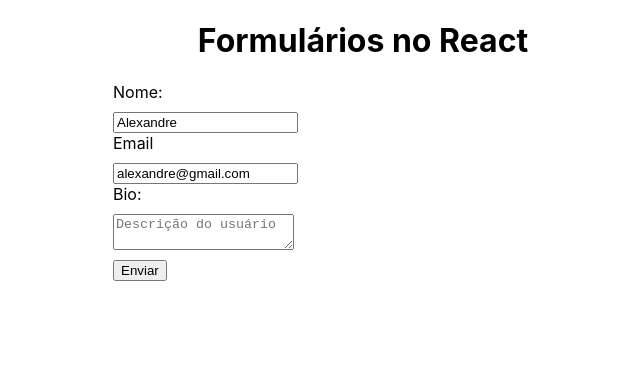
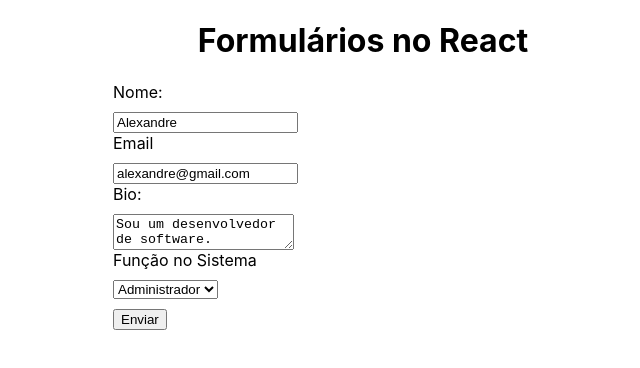
Before and after one commit to xanderifer1974/curso-react-do-zero-a-maestria-react-forms, a React (Create React App) app: page / in a window 1280 px wide. Shown: the top 368 px of the page, without its empty margins (277-917 px from the left). Built offline with nearby package versions, Linux system fonts and the light colour scheme.

Commit message:
Select no React

```diff
--- a/src/App.js
+++ b/src/App.js
@@ -5,7 +5,12 @@
   return (
     <div className="App">
       <h1>Formulários no React</h1>
-      <MyForms user={{name:"Alexandre", email:"alexandre@gmail.com"}}/>
+      <MyForms user={{
+        name:"Alexandre",
+         email:"alexandre@gmail.com",
+         bio: "Sou um desenvolvedor de software.",
+         role:"admin"
+         }}/>
     </div>
   );
 }
--- a/src/components/MyForms.jsx
+++ b/src/components/MyForms.jsx
@@ -7,7 +7,8 @@
   //3 - Gerenciamento de dados
   const [name, setName] = useState(user? user.name: "");
   const [email, setEmail] = useState(user? user.email:"");
-  const [bio, setBio] = useState("");
+  const [bio, setBio] = useState(user? user.bio:"");
+  const [role, setRole] = useState(user? user.role:"");
 
   const handleName = (e) => {
     setName(e.target.value);
@@ -20,7 +21,7 @@
   const handleSubmit = (event) =>{
     event.preventDefault();
     console.log("Enviando o formulário...")
-    console.log(name,email,bio)
+    console.log(name,email,bio,role)
 
     //Validação
     //Envio
@@ -58,12 +59,22 @@
             value={email}
             onChange={(e) => setEmail(e.target.value)} />
           </label>
-          {/* 8 - textArea */}
-          <label >
+        </div>
+         {/* 8 - textArea */}
+         <label >
             <span>Bio:</span>
             <textarea name="bio" placeholder="Descrição do usuário" onChange={(e) => setBio(e.target.value)} value={bio}></textarea>
           </label>
-        </div>
+          {/* 9 - Select */}
+          <label>
+            <span>Função no Sistema</span>
+            <select name="role" onChange={(e) =>setRole(e.target.value)} value={role}>
+              <option value="user">Usuário</option>
+              <option value="editor">Editor</option>
+              <option value="admin">Administrador</option>
+            </select>
+          </label>
+
         <input type="submit" value="Enviar" />
       </form>
     </div>
```
